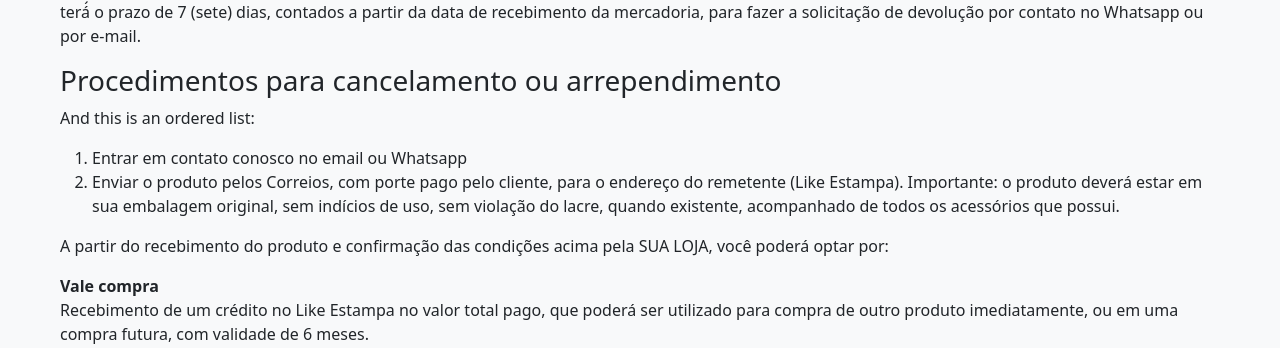
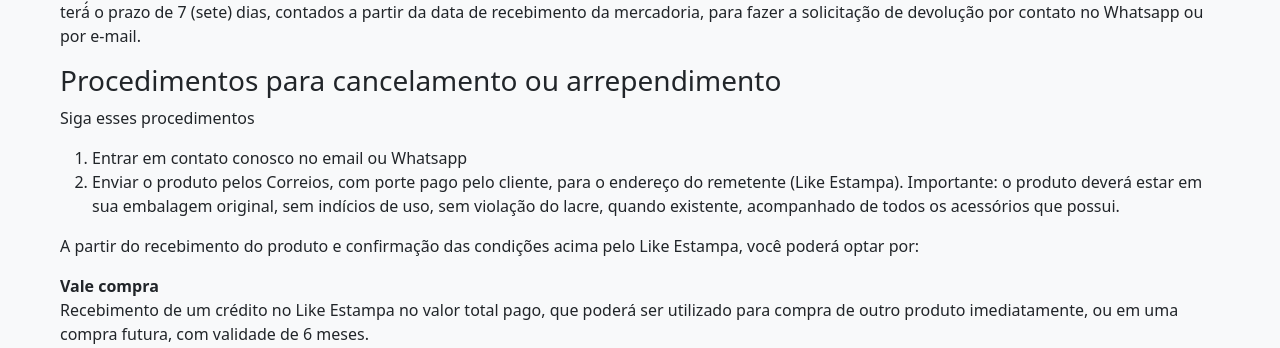
Before and after one commit to leonardocintra/likeestampa.com.br, a Django app: page /troca-e-cancelamento in a window 1280 px wide. Shown: the part 570-918 px from the top of the page. Run offline with Django 3.2, Linux system fonts and the light colour scheme; parts of the project's set-up code (start-up, migrations or seed data) failed here and were passed over; some libraries are stand-ins or nearby versions.

Commit message:
fix frase

```diff
--- a/templates/troca-e-cancelamento.html
+++ b/templates/troca-e-cancelamento.html
@@ -32,7 +32,7 @@
                         contato no Whatsapp ou por e-mail.
                     </p>
                     <h3>Procedimentos para cancelamento ou arrependimento</h3>
-                    <p>And this is an ordered list:</p>
+                    <p>Siga esses procedimentos</p>
                     <ol>
                         <li>Entrar em contato conosco no email ou Whatsapp</li>
                         <li>Enviar o produto pelos Correios, com porte pago pelo cliente, para o endereço do remetente
@@ -40,7 +40,7 @@
                             Importante: o produto deverá estar em sua embalagem original, sem indícios de uso, sem
                             violação do lacre, quando existente, acompanhado de todos os acessórios que possui.</li>
                     </ol>
-                    <p>A partir do recebimento do produto e confirmação das condições acima pela SUA LOJA, você
+                    <p>A partir do recebimento do produto e confirmação das condições acima pelo Like Estampa, você
                         poderá optar por:</p>
 
                     <dl>
```
